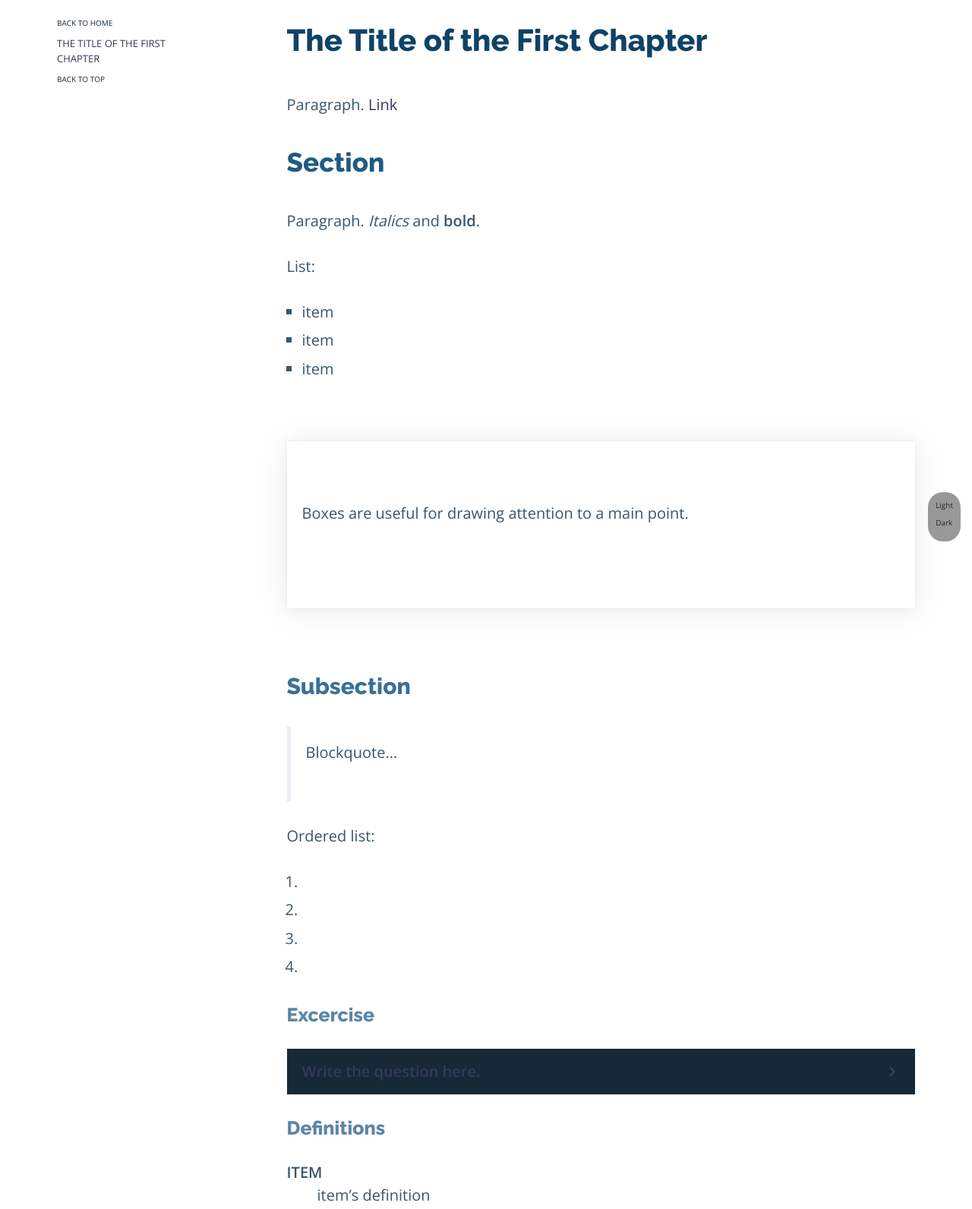
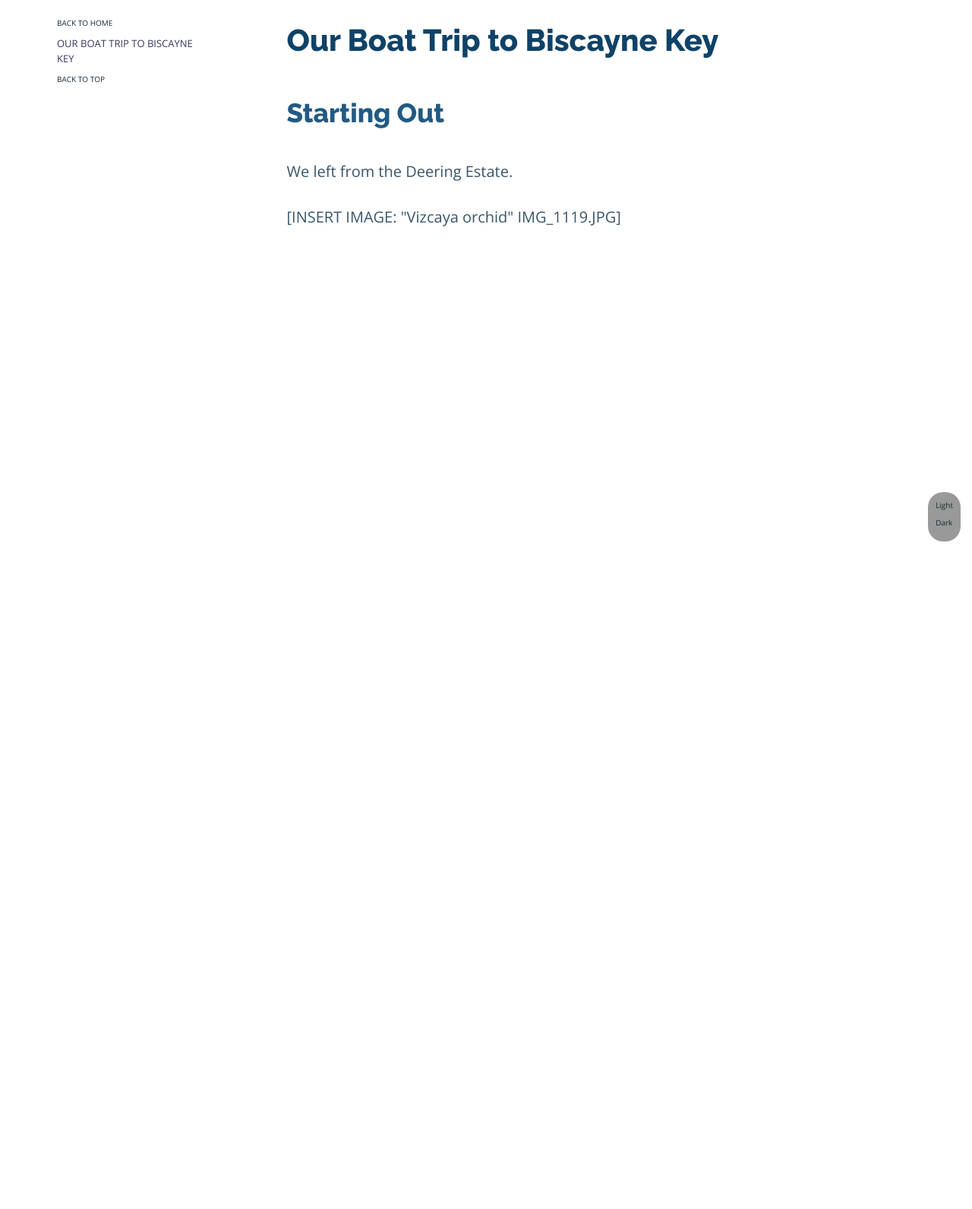
Before and after one commit to seandonna/from-lantern, a plain HTML site: page 010-StartingOut.html in a window 1280 px wide. Shown: the part 57-1649 px from the top of the page at 76% size. After the commit the page ends 800 px from the top, so only its background shows below. Drawn offline with nearby package versions, Linux system fonts and the light colour scheme; a script that the page names is missing.

Commit message:
deploy: 13edd5332a21e3db393b1b4d50377ccf7fe217d6

```diff
--- a/010-chapter-one.html
+++ b/010-StartingOut.html
@@ -43,7 +43,7 @@
                             Back to Home
                         </a>
                         <ul>
-                            <li><a href="010-chapter-one.html">The Title of the First Chapter</a></li>
+                            <li><a href="010-StartingOut.html">Our Boat Trip to Biscayne Key</a></li>
                         </ul>
                         <a href="#top" class="back">
                             Back to Top
@@ -53,45 +53,10 @@
             </div>
             <div class="content" id="#top">
                 <h2></h2>
-<h2 id="the-title-of-the-first-chapter">The Title of the First Chapter</h2>
-<p>Paragraph. <a href="https://example.com">Link</a></p>
-<h3 id="section">Section</h3>
-<p>Paragraph. <em>Italics</em> and <strong>bold</strong>.</p>
-<p>List:</p>
-<ul>
-<li>item</li>
-<li>item</li>
-<li>item</li>
-</ul>
-<div class="box">
-<p>Boxes are useful for drawing attention to a main point.</p>
-</div>
-<h4 id="subsection">Subsection</h4>
-<blockquote>
-<p>Blockquote…</p>
-</blockquote>
-<p>Ordered list:</p>
-<ol type="1">
-<li></li>
-<li></li>
-<li></li>
-<li></li>
-</ol>
-<h5 id="excercise">Excercise</h5>
-<details><summary>Write the question here.</summary>
-<p>Write the solution here.</p>
-</details>
-<h5 id="definitions">Definitions</h5>
-<dl>
-<dt>item</dt>
-<dd>
-<p>item’s definition</p>
-</dd>
-<dt>another item</dt>
-<dd>
-<p>another item’s definition.</p>
-</dd>
-</dl>
+<h2 id="our-boat-trip-to-biscayne-key">Our Boat Trip to Biscayne Key</h2>
+<h3 class="unnumbered" id="starting-out">Starting Out</h3>
+<p>We left from the Deering Estate.</p>
+<p>[INSERT IMAGE: "Vizcaya orchid" IMG_1119.JPG]</p>
             </div>
         </div>
     </main>
--- a/search.json
+++ b/search.json
@@ -1,2 +1,2 @@
 [
-{"chapter":"10","chapter_title":"The Title of the First Chapter","htmlfile":"010-chapter-one.html"}]
+{"chapter_title":"Our Boat Trip to Biscayne Key","htmlfile":"010-StartingOut.html"}]
```
Also changed, not shown: index.html (+2 -2 lines).
